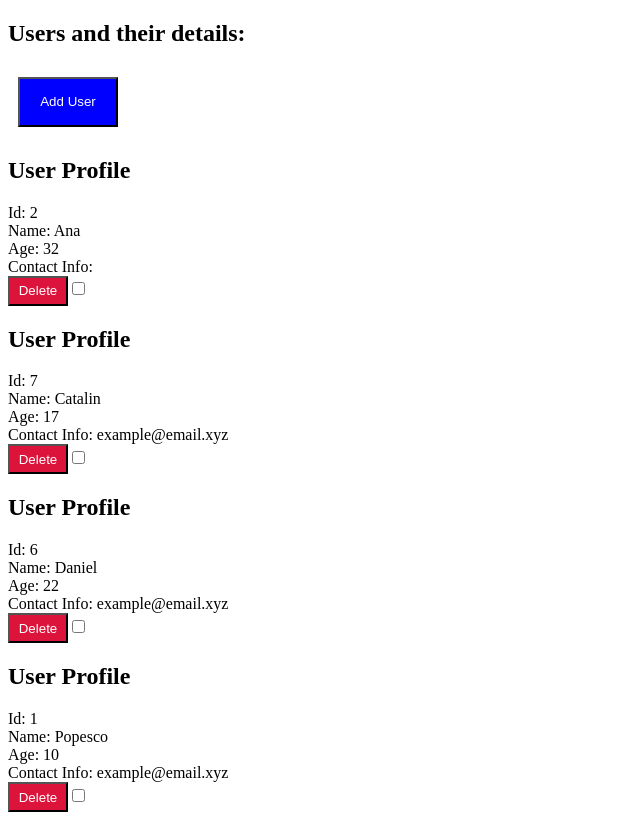
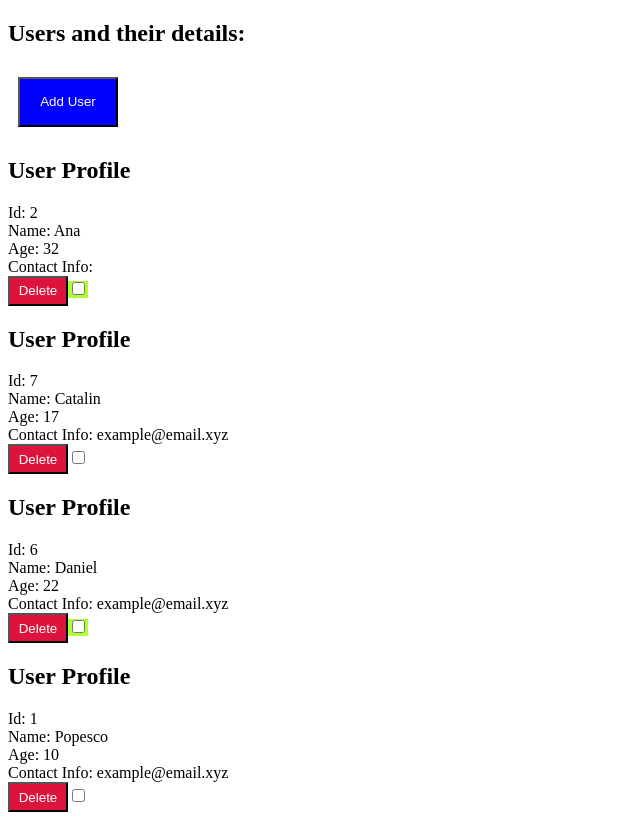
Before and after one commit to mgandore/introduction-to-angular, an Angular app in the folder component-interaction/: page / in a window 1280 px wide. Shown: the whole page, without its empty margins (0-640 px from the left). Built offline with nearby package versions, Linux system fonts and the light colour scheme.

Commit message:
Another pipe to filer adult users
Backgrond color of each adult user sHoUlD be green.

```diff
--- a/component-interaction/src/app/app.module.ts
+++ b/component-interaction/src/app/app.module.ts
@@ -2,6 +2,7 @@ import { NgModule } from '@angular/core';
 import { BrowserModule } from '@angular/platform-browser';
 
 import { AppComponent } from './app.component';
+import { isAdultUserPipe } from './isAdultUser.pipe';
 import { SortPipe } from './sort.pipe';
 import { UserDetailsComponent } from './user-details/user-details.component';
 import { UserListComponent } from './user-list/user-list.component';
@@ -13,7 +14,8 @@ import { UserAgePipe } from './userAge.pipe';
     UserDetailsComponent,
     UserListComponent,
     SortPipe,
-    UserAgePipe
+    UserAgePipe,
+    isAdultUserPipe
   ],
   imports: [
     BrowserModule
--- /dev/null
+++ b/component-interaction/src/app/isAdultUser.pipe.ts
@@ -0,0 +1,11 @@
+import { Pipe, PipeTransform } from "@angular/core";
+
+@Pipe({
+	name: "isAdult"
+})
+
+export class isAdultUserPipe implements PipeTransform {
+	public transform(age: number, ...args: any[]): boolean {
+		return age >= 18;
+	}
+}
--- a/component-interaction/src/app/user-list/user-list.component.html
+++ b/component-interaction/src/app/user-list/user-list.component.html
@@ -3,5 +3,5 @@
 <button class="rm-selected" *ngIf="selectedUsersIds.length > 0" (click)="handleDeleteSelectedClick()">Del
 	Selected</button>
 <user-details *ngFor="let user of allUsers | sort: orderType.ASC" [user]="user" (onDelete)="handleDeleteUser($event)"
-	(onSelect)="handleSelectedUser($event)"></user-details>
+	(onSelect)="handleSelectedUser($event)" [ngClass]="{adult: user.dateOfBirth | getAge | isAdult}"></user-details>
 <br>
--- a/component-interaction/src/styles.css
+++ b/component-interaction/src/styles.css
@@ -34,3 +34,7 @@ button:active {
 .rm-selected:active {
 	background-color: rgb(255, 98, 7);
 }
+
+.adult {
+	background-color: greenyellow;
+}
```
